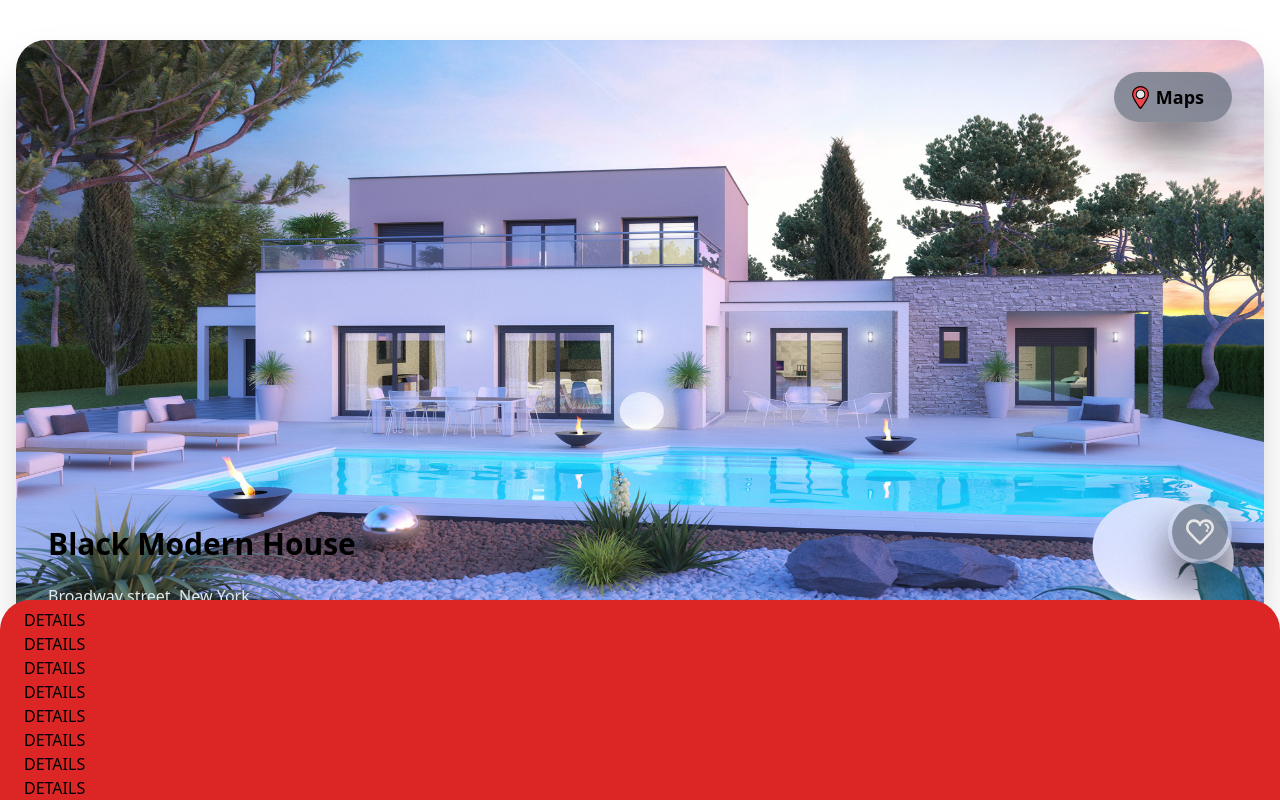
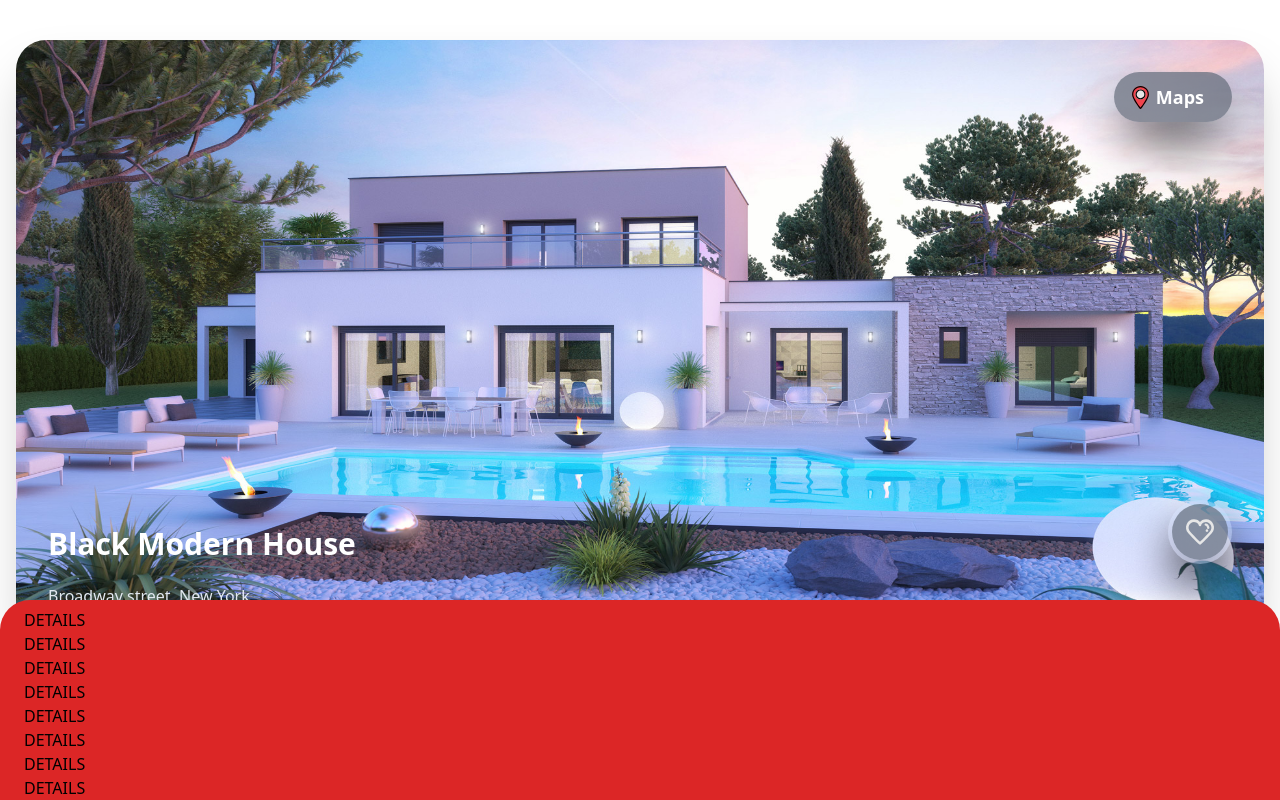
Before and after one commit to MaximeNef/Nextjsimmo, a Next.js app in the folder my-project/: page /details in a window 1280 px wide. Shown: the top 800 px of the page. Built offline with nearby package versions, Linux system fonts and the light colour scheme.

Commit message:
add component card

```diff
--- a/my-project/src/components/card/index.jsx
+++ b/my-project/src/components/card/index.jsx
@@ -13,7 +13,7 @@ const Card = () => {
   return (
     <Container
       onClick={handleClick}
-      className=' mx-4  my-10 p-8 h-[600px]   rounded-[30px] shadow-2xl relative'
+      className='!text-white mx-4  my-10 p-8 h-[600px] rounded-[30px] shadow-2xl relative'
     >
       <Image
         src='/assets/card/villa.png'
--- a/my-project/src/components/hero/index.jsx
+++ b/my-project/src/components/hero/index.jsx
@@ -75,7 +75,7 @@ const Hero = () => {
         times: [0, 0.1, 0.9, 1],
         ease: [0.17, 0.17, 0.73, 0.99],
       }}
-      className='bg-black absolute w-full h-full z-30 '
+      className='bg-black  w-full h-full z-30 fixed'
     >
       <Container className=''>
         <motion.div
```
Also changed, not shown: 1 other file (tests, documents, lock files or other folders).
